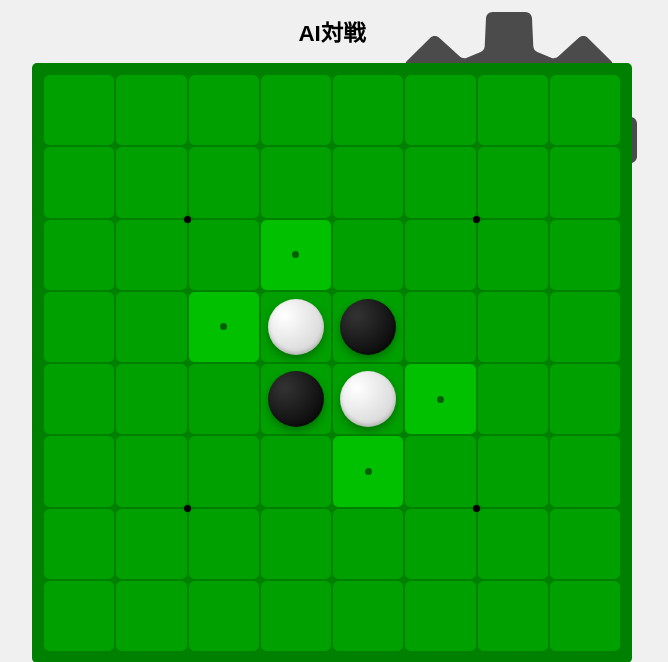
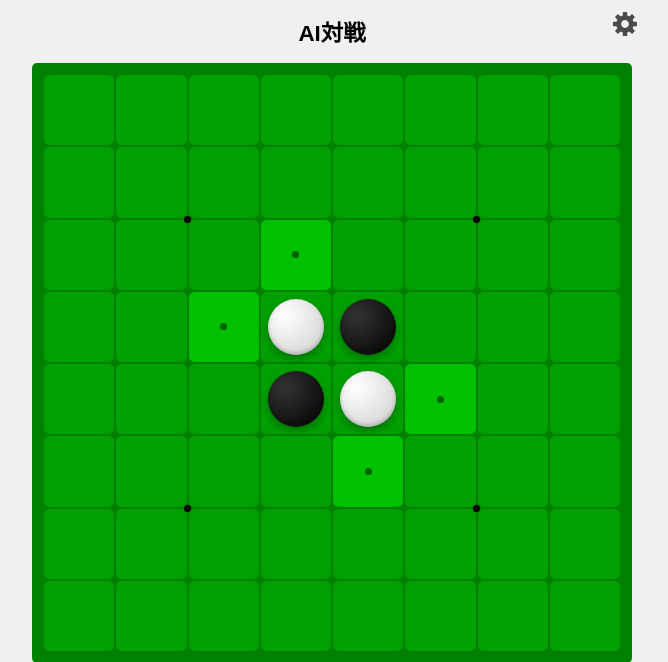
Before and after one commit to yuki-keio/othello-server, a Django app: page /ai/ in a window 1280 px wide. Shown: the top 662 px of the page, without its empty margins (308-976 px from the left). Run offline with Django 4.2, Linux system fonts and the light colour scheme; some web fonts are replaced.

Commit message:
Auto commit: "2025-02-08"

```diff
--- a/game/static/game/style.css
+++ b/game/static/game/style.css
@@ -45,7 +45,10 @@ font-size: 1.4em;
 position: absolute;
 right: -5px;
 top: 12px;
-font-size: 1.8em;
+
+width: 24px;
+height: 24px;
+
 cursor: pointer;
 }
 #settings{
```
